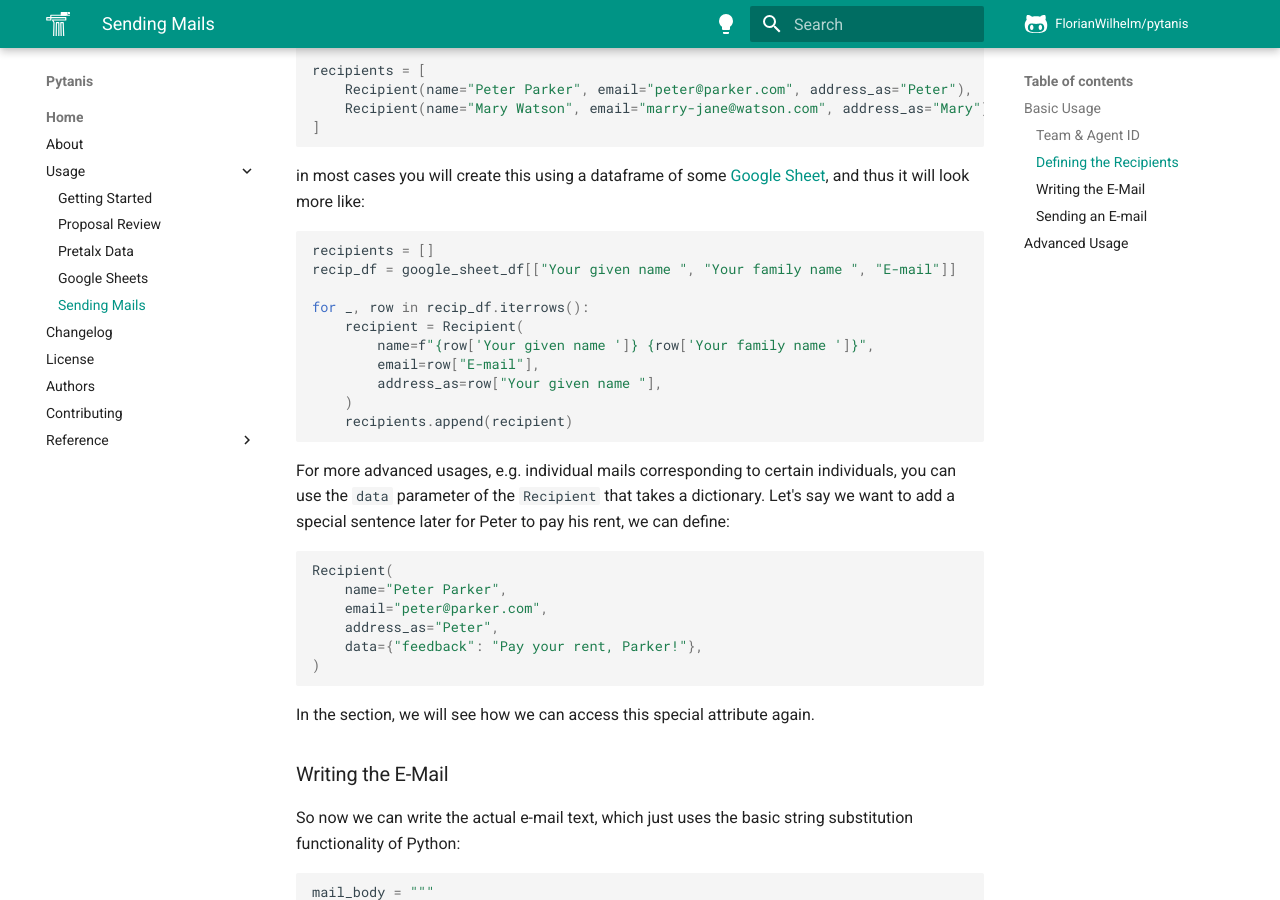
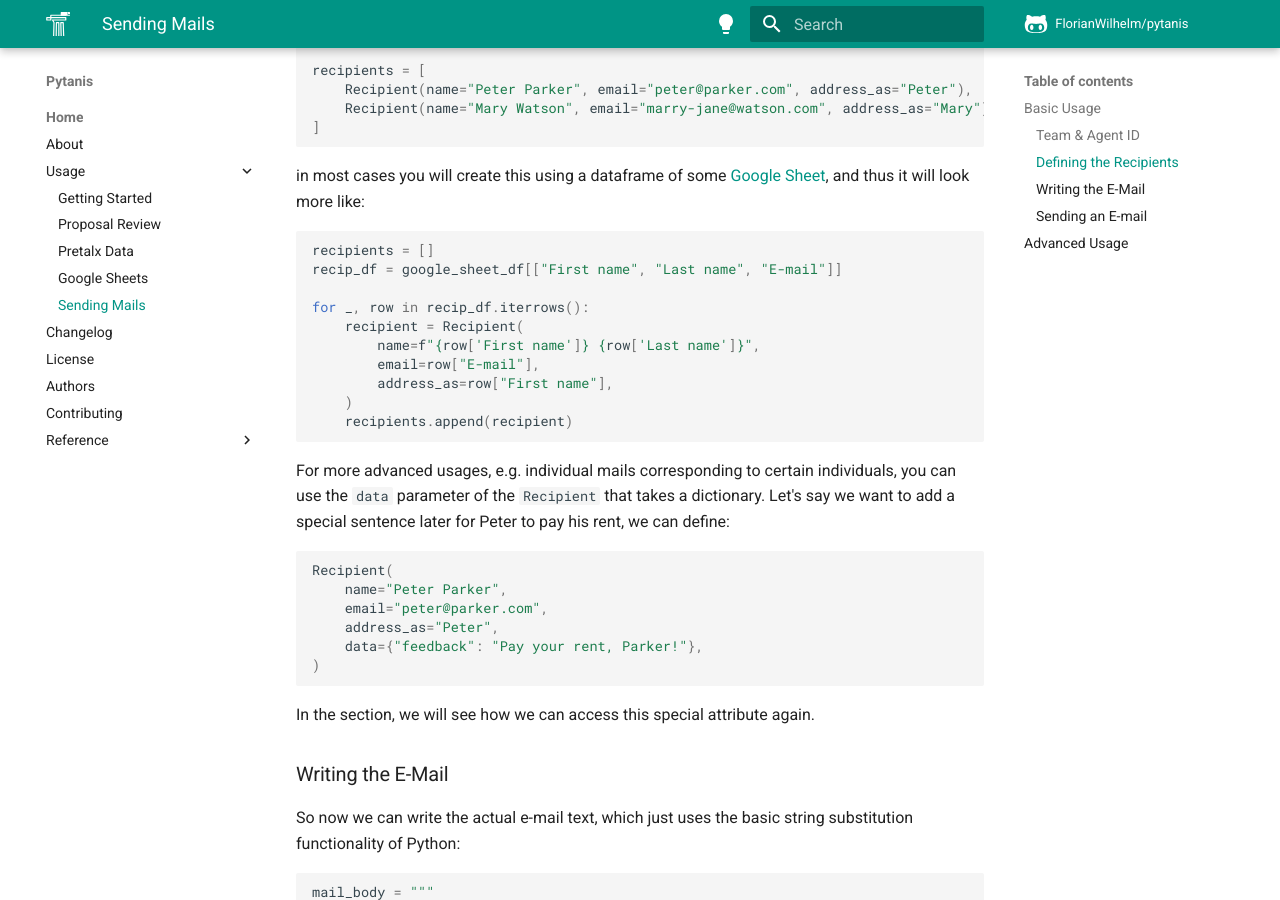
Before and after one commit to FlorianWilhelm/pytanis, an MkDocs documentation site: the page built from docs/usage/mail.md, in a window 1280 px wide and 900 px high, scrolled down 788 px. Built offline with MkDocs 1.6.1 and Material for MkDocs 9.7.7, drawn with Linux system fonts in a browser that asks for light colours; comment, search, counter and statistics services are not loaded; the version menu is left out.

Commit message:
Smaller cleanups

````diff
--- a/docs/snippets/links.txt
+++ b/docs/snippets/links.txt
@@ -1,7 +1,6 @@
 <!--- Add here generic links that can be used in every md doc -->
 [MIT]: https://spdx.org/licenses/MIT.html
 [git]: https://git-scm.com/
-[black]: https://pypi.org/project/black/
 [pre-commit]: https://pre-commit.com/
 [PyPI]: https://pypi.org/
 [repository]: https://github.com/FlorianWilhelm/pytanis
@@ -29,3 +28,7 @@
 [EuroPython]: https://europython.eu/
 [Pandas]: https://pandas.pydata.org/
 [LiveChat Developer Console]: https://developers.livechat.com/console/apps
+[black]: https://black.readthedocs.io/
+[flake8]: https://flake8.pycqa.org/
+[mypy]: https://mypy-lang.org/
+[isort]: https://pycqa.github.io/isort/
--- a/docs/usage/mail.md
+++ b/docs/usage/mail.md
@@ -33,13 +33,13 @@
 in most cases you will create this using a dataframe of some [Google Sheet], and thus it will look more like:
 ```python
 recipients = []
-recip_df = google_sheet_df[["Your given name ", "Your family name ", "E-mail"]]
+recip_df = google_sheet_df[["First name", "Last name", "E-mail"]]
 
 for _, row in recip_df.iterrows():
     recipient = Recipient(
-        name=f"{row['Your given name ']} {row['Your family name ']}",
+        name=f"{row['First name']} {row['Last name']}",
         email=row["E-mail"],
-        address_as=row["Your given name "],
+        address_as=row["First name"],
     )
     recipients.append(recipient)
 ```
--- a/pyproject.toml
+++ b/pyproject.toml
@@ -91,6 +91,7 @@
 target-version = ["py38"]
 
 [tool.isort]
+profile= "black"
 default_section = "THIRDPARTY"
 force_grid_wrap = 0
 include_trailing_comma = true
@@ -98,6 +99,8 @@
 line_length = 120
 multi_line_output = 3
 use_parentheses = true
+src_paths = ["src", "tests"]
+skip = [".hatch", "venv"]
 
 [tool.coverage.run]
 branch = true
````
Also changed, not shown: CONTRIBUTING.md (+1 -0 lines), README.md (+8 -3 lines), 1 other file.
